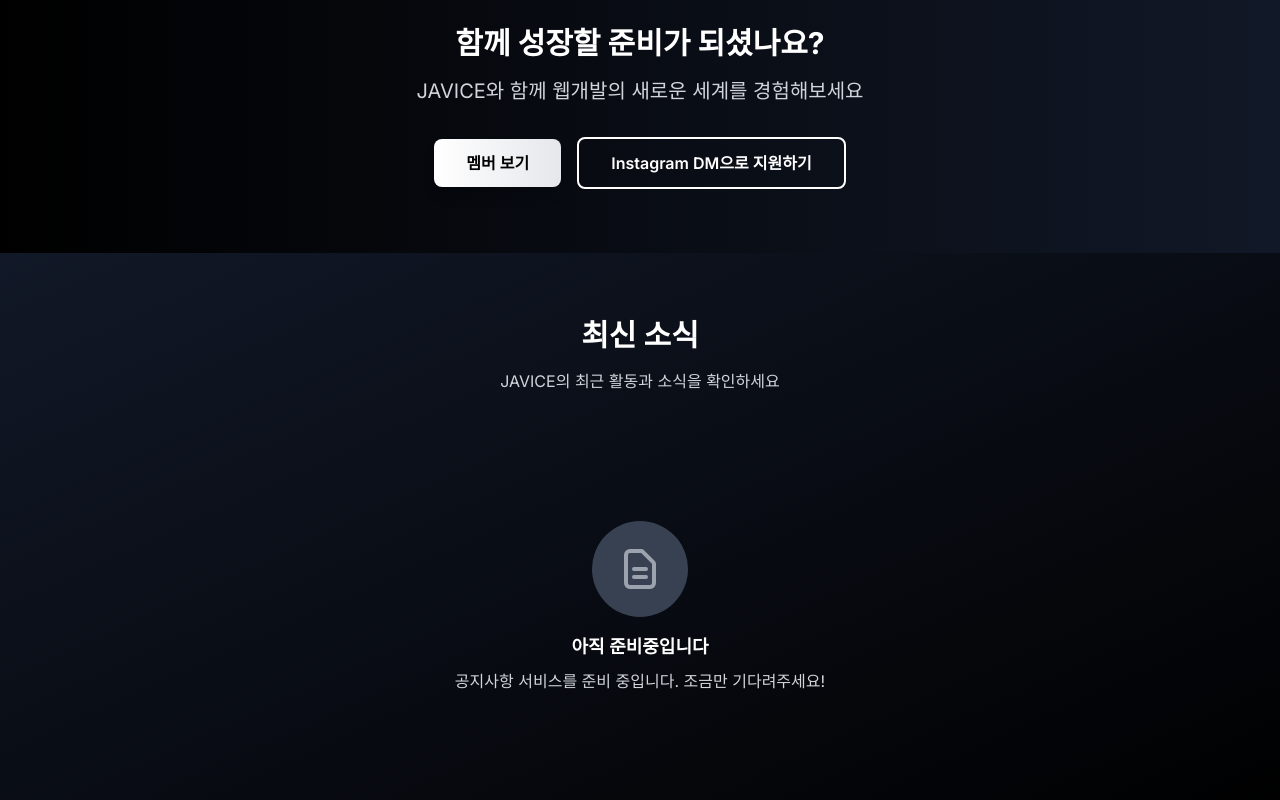
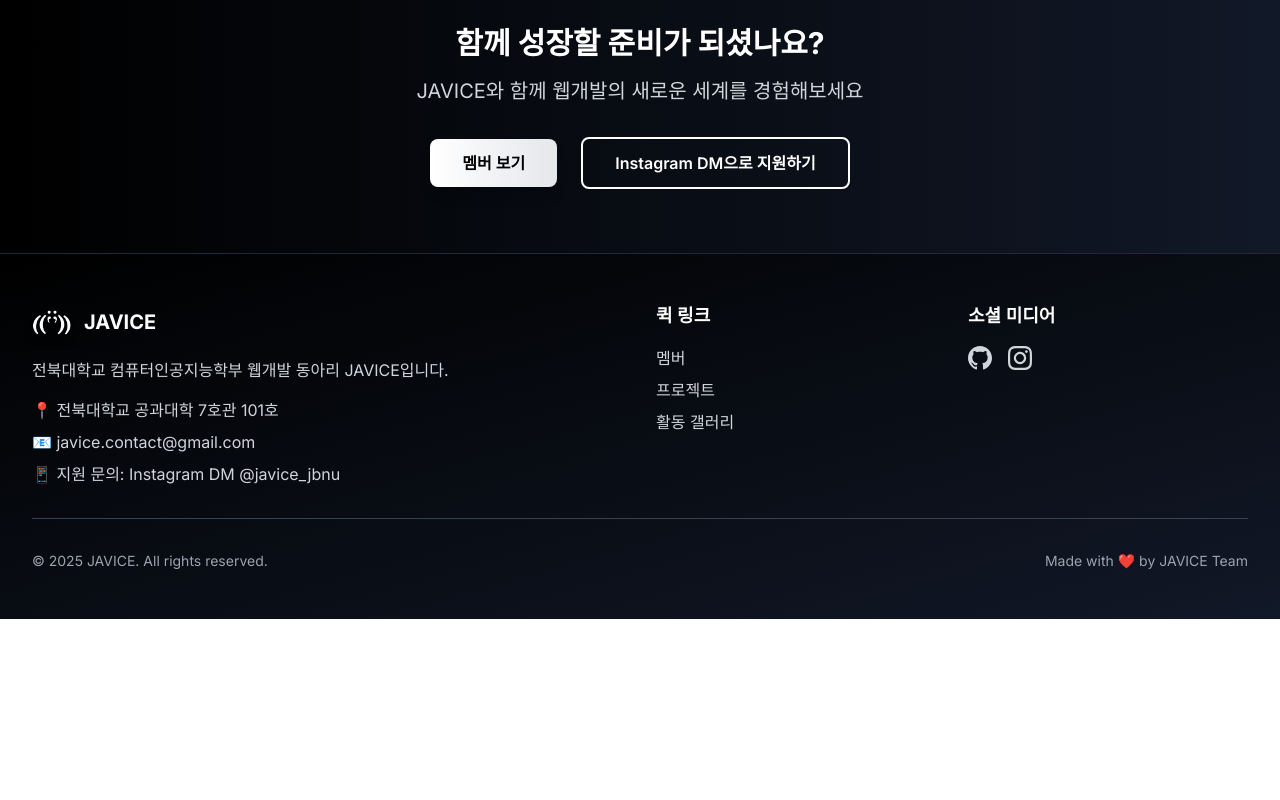
Before and after one commit to javice-jbnu/homepage, a React (Create React App) app: page / in a window 1280 px wide. Shown: the part 2240-3040 px from the top of the page. After the commit the page ends 2859 px from the top, so only its background shows below. Built offline with nearby package versions, Linux system fonts and the light colour scheme.

Commit message:
refactor: removed unnecessary code lines:

```diff
--- a/package.json
+++ b/package.json
@@ -7,7 +7,6 @@
     "@types/node": "^16.18.68",
     "@types/react": "^18.2.42",
     "@types/react-dom": "^18.2.17",
-    "axios": "^1.6.2",
     "react": "^18.2.0",
     "react-dom": "^18.2.0",
     "react-router-dom": "^6.20.1",
--- a/src/pages/Home.tsx
+++ b/src/pages/Home.tsx
@@ -1,27 +1,7 @@
-import React, { useEffect, useState } from 'react';
+import React from 'react';
 import { Link } from 'react-router-dom';
-import { noticeApi } from '../services/api';
-import { Notice } from '../types';
 
 const Home: React.FC = () => {
-  const [notices, setNotices] = useState<Notice[]>([]);
-  const [loading, setLoading] = useState(true);
-
-  useEffect(() => {
-    const fetchNotices = async () => {
-      try {
-        const pinnedNotices = await noticeApi.getPinnedNotices();
-        setNotices(pinnedNotices.slice(0, 3)); // 최대 3개만 표시
-      } catch (error) {
-        console.error('공지사항 로딩 실패:', error);
-      } finally {
-        setLoading(false);
-      }
-    };
-
-    fetchNotices();
-  }, []);
-
   return (
     <div className="min-h-screen">
       {/* 히어로 섹션 */}
@@ -38,8 +18,6 @@
                   className="w-48 h-48 md:w-64 md:h-64 lg:w-72 lg:h-72 mx-auto object-contain filter drop-shadow-2xl"
                 />
               </div>
-
-
             </div>
           </div>
         </div>
@@ -201,10 +179,10 @@
           <p className="text-xl text-gray-300 mb-8">
             JAVICE와 함께 웹개발의 새로운 세계를 경험해보세요
           </p>
-          <div className="space-x-4">
+          <div className="flex flex-col sm:flex-row gap-4 sm:gap-6 justify-center items-center">
             <Link
               to="/members"
-              className="inline-block bg-gradient-to-r from-white to-gray-200 text-black px-8 py-3 rounded-lg font-semibold hover:from-gray-200 hover:to-gray-300 transition-all duration-200 shadow-lg"
+              className="w-full sm:w-auto bg-gradient-to-r from-white to-gray-200 text-black px-8 py-3 rounded-lg font-semibold hover:from-gray-200 hover:to-gray-300 transition-all duration-200 shadow-lg text-center"
             >
               멤버 보기
             </Link>
@@ -212,30 +190,10 @@
               href="https://instagram.com/javice_jbnu"
               target="_blank"
               rel="noopener noreferrer"
-              className="inline-block border-2 border-white text-white px-8 py-3 rounded-lg font-semibold hover:bg-white hover:text-black transition-all duration-200"
+              className="w-full sm:w-auto border-2 border-white text-white px-8 py-3 rounded-lg font-semibold hover:bg-white hover:text-black transition-all duration-200 text-center"
             >
               Instagram DM으로 지원하기
             </a>
-          </div>
-        </div>
-      </section>
-
-      {/* 최신 공지사항 */}
-      <section className="py-16 bg-gradient-to-br from-gray-900 to-black">
-        <div className="max-w-7xl mx-auto px-4 sm:px-6 lg:px-8">
-          <div className="text-center mb-12">
-            <h2 className="text-3xl font-bold text-white mb-4">최신 소식</h2>
-            <p className="text-gray-300">JAVICE의 최근 활동과 소식을 확인하세요</p>
-          </div>
-
-          <div className="text-center py-20">
-            <div className="w-24 h-24 bg-gray-700 rounded-full flex items-center justify-center mx-auto mb-4">
-              <svg className="w-12 h-12 text-gray-400" fill="none" stroke="currentColor" viewBox="0 0 24 24">
-                <path strokeLinecap="round" strokeLinejoin="round" strokeWidth="2" d="M9 12h6m-6 4h6m2 5H7a2 2 0 01-2-2V5a2 2 0 012-2h5.586a1 1 0 01.707.293l5.414 5.414a1 1 0 01.293.707V19a2 2 0 01-2 2z" />
-              </svg>
-            </div>
-            <h3 className="text-lg font-semibold text-white mb-2">아직 준비중입니다</h3>
-            <p className="text-gray-300">공지사항 서비스를 준비 중입니다. 조금만 기다려주세요!</p>
           </div>
         </div>
       </section>
--- a/src/services/api.ts
+++ b/src/services/api.ts
@@ -1,107 +1,55 @@
-// 임시로 깃헙 페이지 배포를 위해 백엔드 연결을 끊었습니다
-// 실제 API 호출 대신 빈 데이터 또는 에러를 반환합니다
+// 백엔드 연결이 준비될 때까지 임시로 빈 데이터를 반환하는 API 서비스입니다.
 
-// import axios from 'axios';
 import {
   Member,
   ActivityPhoto,
   ClubRoomPhoto,
   Project,
-  Notice,
-  ApiResponse
+  Notice
 } from '../types';
 
-// 임시 비활성화
-// const API_BASE_URL = process.env.NODE_ENV === 'production'
-//   ? 'https://your-domain.com/api'
-//   : '/api';
+// 임시 빈 데이터 반환 함수들
+const returnEmptyArray = async <T>(): Promise<T[]> => [];
+const returnNull = async <T>(): Promise<T | null> => null;
 
-// const api = axios.create({
-//   baseURL: API_BASE_URL,
-//   timeout: 10000,
-// });
-
-// 멤버 관련 API - 임시 비활성화
+// 멤버 관련 API
 export const memberApi = {
-  getAllMembers: async (): Promise<Member[]> => {
-    // 백엔드 연결 해제로 빈 배열 반환
-    return [];
-  },
-
-  getActiveMembers: async (): Promise<Member[]> => {
-    // 백엔드 연결 해제로 빈 배열 반환
-    return [];
-  },
-
-  getMemberById: async (id: string): Promise<Member | null> => {
-    // 백엔드 연결 해제로 null 반환
-    return null;
-  },
-
-  getMembersByGeneration: async (generation: number): Promise<Member[]> => {
-    // 백엔드 연결 해제로 빈 배열 반환
-    return [];
-  }
+  getAllMembers: () => returnEmptyArray<Member>(),
+  getActiveMembers: () => returnEmptyArray<Member>(),
+  getMemberById: () => returnNull<Member>(),
+  getMembersByGeneration: () => returnEmptyArray<Member>()
 };
 
-// 활동 사진 관련 API - 임시 비활성화
+// 활동 사진 관련 API
 export const activityPhotoApi = {
-  getAllPhotos: async (): Promise<ActivityPhoto[]> => {
-    // 백엔드 연결 해제로 빈 배열 반환
-    return [];
-  },
-
-  getPhotosByCategory: async (category: string): Promise<ActivityPhoto[]> => {
-    // 백엔드 연결 해제로 빈 배열 반환
-    return [];
-  },
-
-  uploadPhoto: async (formData: FormData): Promise<ActivityPhoto> => {
-    // 백엔드 연결 해제로 에러 발생
+  getAllPhotos: () => returnEmptyArray<ActivityPhoto>(),
+  getPhotosByCategory: () => returnEmptyArray<ActivityPhoto>(),
+  uploadPhoto: async (): Promise<ActivityPhoto> => {
     throw new Error('현재 서비스 준비중입니다.');
   }
 };
 
-// 동아리방 사진 관련 API - 임시 비활성화
+// 동아리방 사진 관련 API
 export const clubRoomApi = {
-  getAllPhotos: async (): Promise<ClubRoomPhoto[]> => {
-    // 백엔드 연결 해제로 빈 배열 반환
-    return [];
-  },
-
-  uploadPhoto: async (formData: FormData): Promise<ClubRoomPhoto> => {
-    // 백엔드 연결 해제로 에러 발생
+  getAllPhotos: () => returnEmptyArray<ClubRoomPhoto>(),
+  uploadPhoto: async (): Promise<ClubRoomPhoto> => {
     throw new Error('현재 서비스 준비중입니다.');
   }
 };
 
-// 프로젝트 관련 API - 임시 비활성화
+// 프로젝트 관련 API
 export const projectApi = {
-  getAllProjects: async (): Promise<Project[]> => {
-    // 백엔드 연결 해제로 빈 배열 반환
-    return [];
-  },
-
-  getProjectById: async (id: string): Promise<Project | null> => {
-    // 백엔드 연결 해제로 null 반환
-    return null;
-  }
+  getAllProjects: () => returnEmptyArray<Project>(),
+  getProjectById: () => returnNull<Project>()
 };
 
-// 공지사항 관련 API - 임시 비활성화
+// 공지사항 관련 API
 export const noticeApi = {
-  getAllNotices: async (): Promise<Notice[]> => {
-    // 백엔드 연결 해제로 빈 배열 반환
-    return [];
-  },
-
-  getPinnedNotices: async (): Promise<Notice[]> => {
-    // 백엔드 연결 해제로 빈 배열 반환
-    return [];
-  }
+  getAllNotices: () => returnEmptyArray<Notice>(),
+  getPinnedNotices: () => returnEmptyArray<Notice>()
 };
 
-// 편의 함수들 (하위 호환성을 위해)
+// 하위 호환성을 위한 편의 함수들
 export const getMembers = memberApi.getAllMembers;
 export const getActiveMembers = memberApi.getActiveMembers;
 export const getMembersByGeneration = memberApi.getMembersByGeneration;
--- a/tailwind.config.js
+++ b/tailwind.config.js
@@ -23,6 +23,7 @@
           dark: '#1a1a1a',
           gray: '#2a2a2a',
           light: '#f5f5f5',
+          blue: '#3b82f6',
           accent: '#333333',
         }
       },
```
Also changed, not shown: src/types/index.ts (+0 -7 lines), 2 other files (tests, documents, lock files or other folders).
